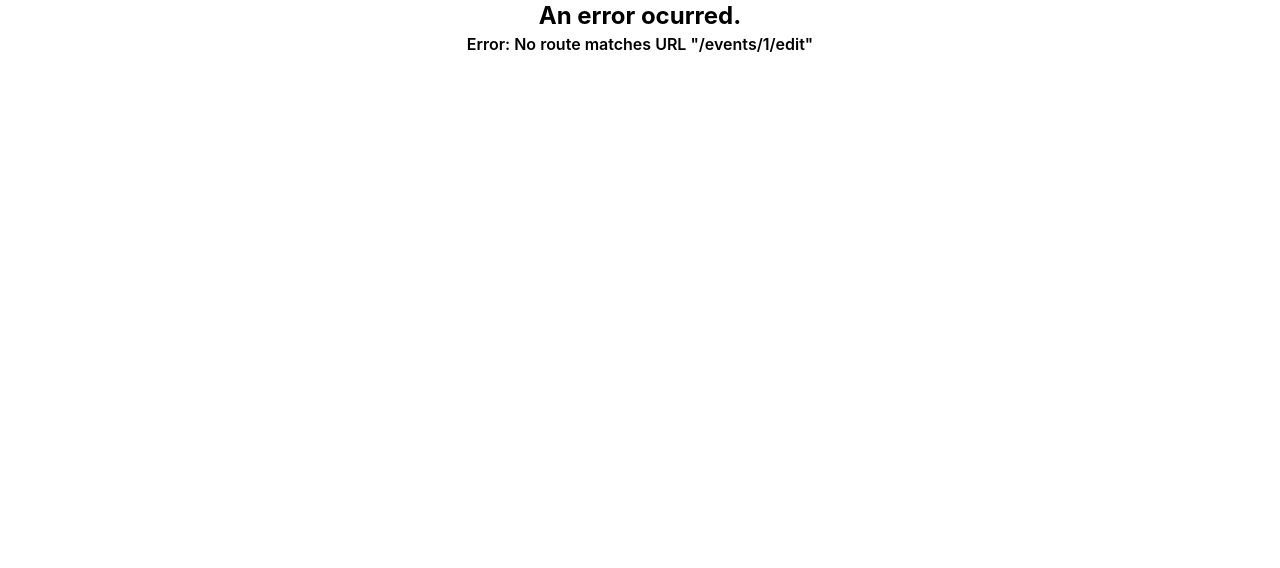
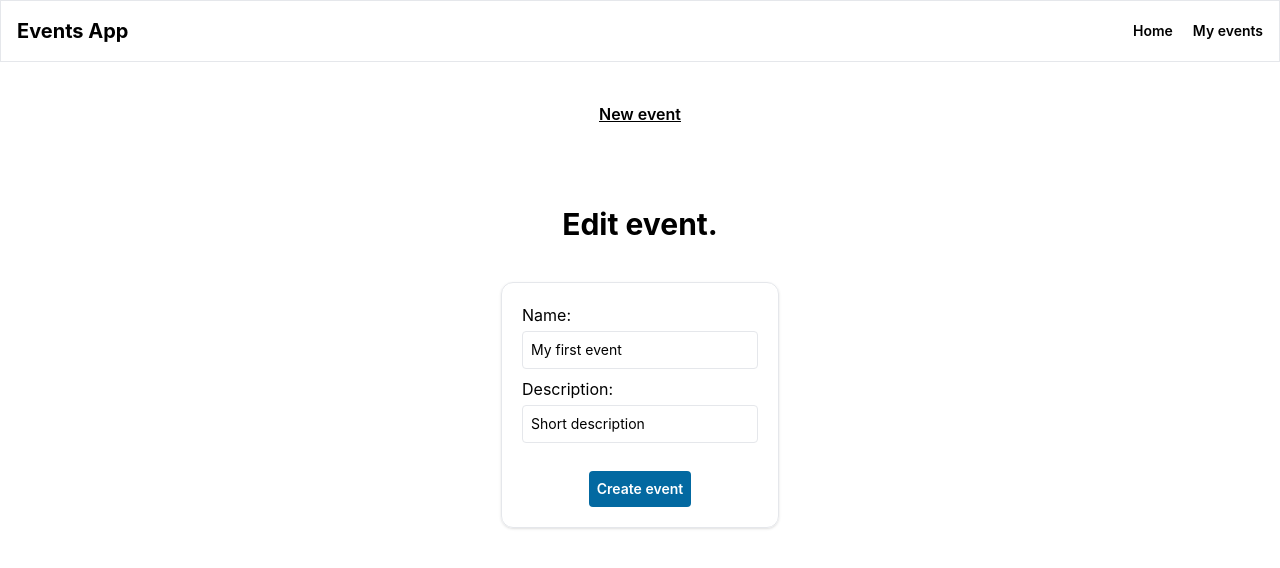
Before and after one commit to Jorge-Ortiz-Mata/react-router-loader-action, a React (Create React App) app: page /events/1/edit in a window 1280 px wide. Shown: the top 568 px of the page. Built offline with nearby package versions, Linux system fonts and the light colour scheme.

Commit message:
Reusing loader function among routes.

```diff
--- a/src/App.jsx
+++ b/src/App.jsx
@@ -7,6 +7,7 @@ import HomePage from './pages/HomePage';
 import ErrorPage from './pages/ErrorPage';
 import EventsPage, { getDummyData } from './pages/EventsPage';
 import EventPage, { loader as loaderEventPage } from './pages/EventPage';
+import EventEditPage from './pages/EventEditPage';
 
 import MainLayout from './pages/MainLayout';
 import EventLayout from './pages/EventLayout';
@@ -28,8 +29,19 @@ const route = createBrowserRouter([
             element: <EventsPage />,
             loader: getDummyData
           },
-          { path: ':eventId', element: <EventPage />, loader: loaderEventPage },
-          { path: 'new', element: <EventNew /> }
+          {
+            path: 'new',
+            element: <EventNew />
+          },
+          {
+            path: ':eventId',
+            id: 'event-id-detail',
+            loader: loaderEventPage,
+            children: [
+              { index: true, element: <EventPage /> },
+              { path: 'edit', element: <EventEditPage /> }
+            ]
+          },
         ]
       },
     ]
--- a/src/components/EventForm.jsx
+++ b/src/components/EventForm.jsx
@@ -4,7 +4,7 @@ import EventSubmit from "./EventSubmit";
 import { eventsActions } from "../store/events-slice";
 import { useNavigate } from "react-router-dom";
 
-const EventForm = () => {
+const EventForm = ({event}) => {
   const dispatch = useDispatch();
   const navigate = useNavigate();
   const events = useSelector(state => state.events.events);
@@ -21,8 +21,8 @@ const EventForm = () => {
       onSubmit={handleSubmit}
       className="flex flex-col gap-2 items-center border shadow p-5 rounded-xl"
     >
-      <EventInput name='name' label='Name' />
-      <EventInput name='description' label='Description' />
+      <EventInput name='name' label='Name' defaultValue={event?.name} />
+      <EventInput name='description' label='Description' defaultValue={event?.description} />
       <EventSubmit label='Create event' />
     </form>
   )
--- a/src/components/EventInput.jsx
+++ b/src/components/EventInput.jsx
@@ -1,7 +1,7 @@
 import { useDispatch } from "react-redux";
 import { formActions } from "../store/form-slice";
 
-const EventInput = ({name, label}) => {
+const EventInput = ({name, label, defaultValue}) => {
   const dispatch = useDispatch();
 
   const handleChange = (e) => {
@@ -25,6 +25,7 @@ const EventInput = ({name, label}) => {
         name={name}
         onChange={handleChange}
         className="text-sm border rounded p-2"
+        defaultValue={defaultValue}
       />
     </div>
   )
--- /dev/null
+++ b/src/pages/EventEditPage.jsx
@@ -0,0 +1,24 @@
+import { useEffect, useState } from "react";
+import { useSelector } from "react-redux";
+import { useRouteLoaderData } from "react-router-dom";
+import EventForm from "../components/EventForm";
+
+const EventEditPage = () => {
+  const eventId = useRouteLoaderData('event-id-detail');
+  const events = useSelector(state => state.events.events);
+  const [event, setEvent] = useState(undefined);
+
+  useEffect(() => {
+    const eventFiltered = events.filter(obj => obj.id === parseInt(eventId));
+    setEvent(eventFiltered[0]);
+  }, [eventId, events]);
+
+  return(
+    <section className="flex flex-col w-full items-center justify-center py-10">
+      <h2 className="font-bold text-3xl mb-10">Edit event.</h2>
+      <EventForm event={event} />
+    </section>
+  )
+}
+
+export default EventEditPage;
--- a/src/pages/EventPage.jsx
+++ b/src/pages/EventPage.jsx
@@ -1,11 +1,11 @@
 import { useState, useEffect } from "react";
 import { useSelector } from "react-redux";
-import { useLoaderData } from "react-router-dom";
+import { Link, useRouteLoaderData } from "react-router-dom";
 
 const EventPage = () => {
   const events = useSelector(state => state.events.events);
   const [event, setEvent] = useState(undefined);
-  const eventId =  useLoaderData();
+  const eventId = useRouteLoaderData('event-id-detail');
 
   useEffect(() => {
     const eventFiltered = events.filter(obj => obj.id === parseInt(eventId));
@@ -17,6 +17,9 @@ const EventPage = () => {
       <p className="font-semibold mb-5">Event Details.</p>
       <h2 className="font-bold text-3xl">{event?.name}</h2>
       <p className="font-semibold">{event?.description}</p>
+      <Link to='edit'>
+        <span>Edit event</span>
+      </Link>
     </section>
   )
 }
```
Also changed, not shown: src/pages/EventsPage.jsx (+1 -8 lines).
